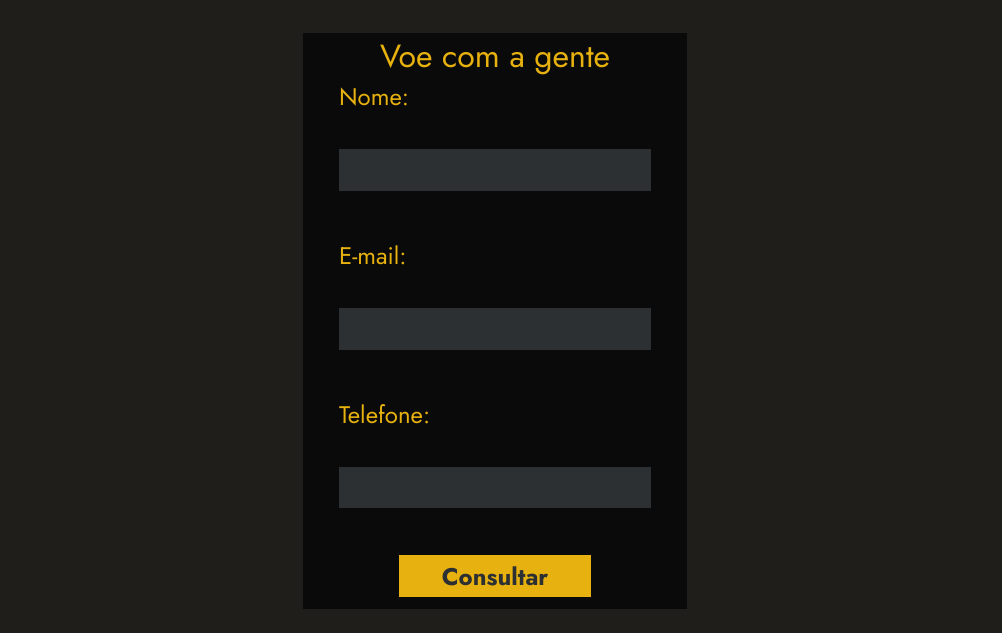
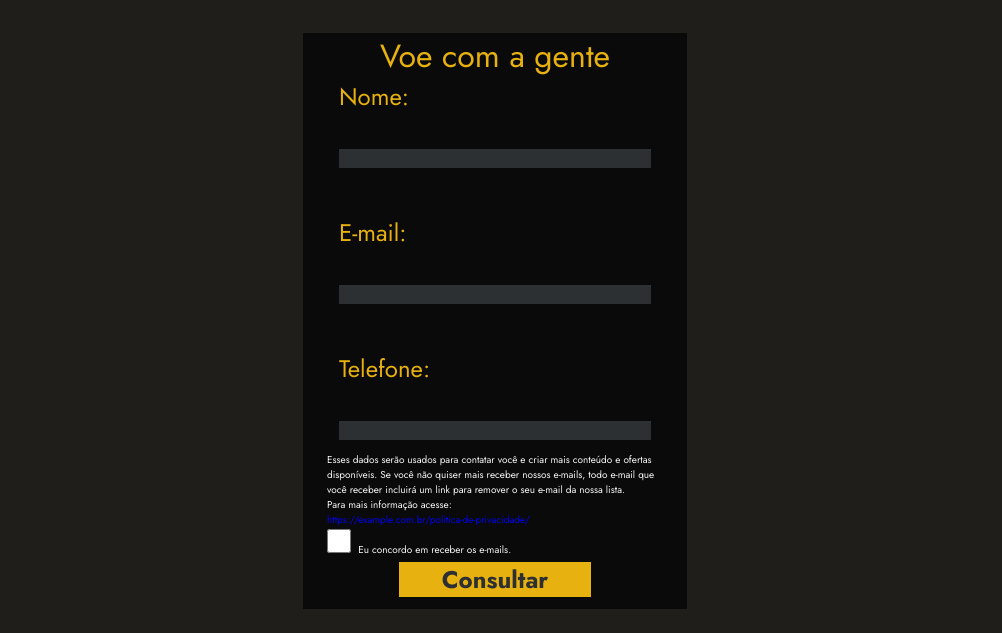
Before and after one commit to ArturDeAndrade/pipa, a plain HTML site: page index.html in a window 1280 px wide. Shown: the part 4711-5344 px from the top of the page, without its empty margins (145-1147 px from the left). Drawn offline with Linux system fonts and the light colour scheme.

Commit message:
Integraçao do formulario do KlickSend.

```diff
--- a/index.html
+++ b/index.html
@@ -199,7 +199,7 @@
                 </div>
                 <p>E-mail: <br />exemplo@gmail.com</p>
             </div>
-            <form action="">
+            <!-- <form action="">
                 <h2>Voe com a gente</h2>
                 <label for="nome">Nome:</label>
                 <br />
@@ -213,7 +213,42 @@
                 <br />
                 <input type="tel" name="telefone" id="telefone">
                 <br />
-                <input type="submit" value="Consultar">
+                <input type="submit" value="Consultar"/>
+            </form> -->
+
+            <form klicksend-form-id='Eyu9nl4' method="post" action="//handler.klicksend.com.br/subscription/Eyu9nl4">
+                <h2>Voe com a gente</h2>
+                <label for="nome">Nome:</label>
+                <br />
+                <input type="text" name="first_name" id="first_name" value="">
+                <br />
+                <label for="nome">E-mail:</label>
+                <br />
+                <input type="email" name="email" id="email" value="" required>
+                <br />
+                <label for="nome">Telefone:</label>
+                <br />
+                <input type="text" name="phone" id="phone" value="">
+                <div klicksend-gdpr-text>
+                    <p style="font-size: 10px; padding: 0 1rem;"> Esses dados serão usados para contatar você e criar mais conteúdo e ofertas
+                        disponíveis. Se você
+                        não quiser mais receber nossos e-mails, todo e-mail que você receber incluirá um link para
+                        remover o seu e-mail da nossa lista.</p>
+                    <p style="font-size: 10px; padding: 0 1rem;"> Para mais informação acesse:
+                        <a href="https://example.com.br/politica-de-privacidade/" target="_blank"
+                            rel="noopener">https://example.com.br/politica-de-privacidade/</a>
+                    </p>
+                </div>
+                <div style="width: 100%; margin-left: 2rem;">
+                    <input type="checkbox" name="gdpr" id="gdpr" style="width: 1rem; height: 1rem; margin: 0;"
+                        placeholder="Eu concordo em receber os e-mails." value="Eu concordo em receber os e-mails."
+                        required>
+                    <label class="inicial" for="gdpr" style="margin: 0; font-size: 10px; color: #f5f5f5;"> Eu concordo em receber os e-mails.</label>
+                </div>
+                <div style="position: absolute; left: -5000px;" aria-hidden="true">
+                    <input type="text" name="b_Eyu9nl4" tabindex="-1" value="">
+                </div>
+                <input type="submit" value="Consultar" />
             </form>
         </section>
     </main>
--- a/styles/basico.scss
+++ b/styles/basico.scss
@@ -466,6 +466,10 @@ main {
         @include btn();
         width: 8rem;
       }
+
+      input[type="checkbox"] {
+        width: 1rem;
+      }
     }
   }
 }
```
